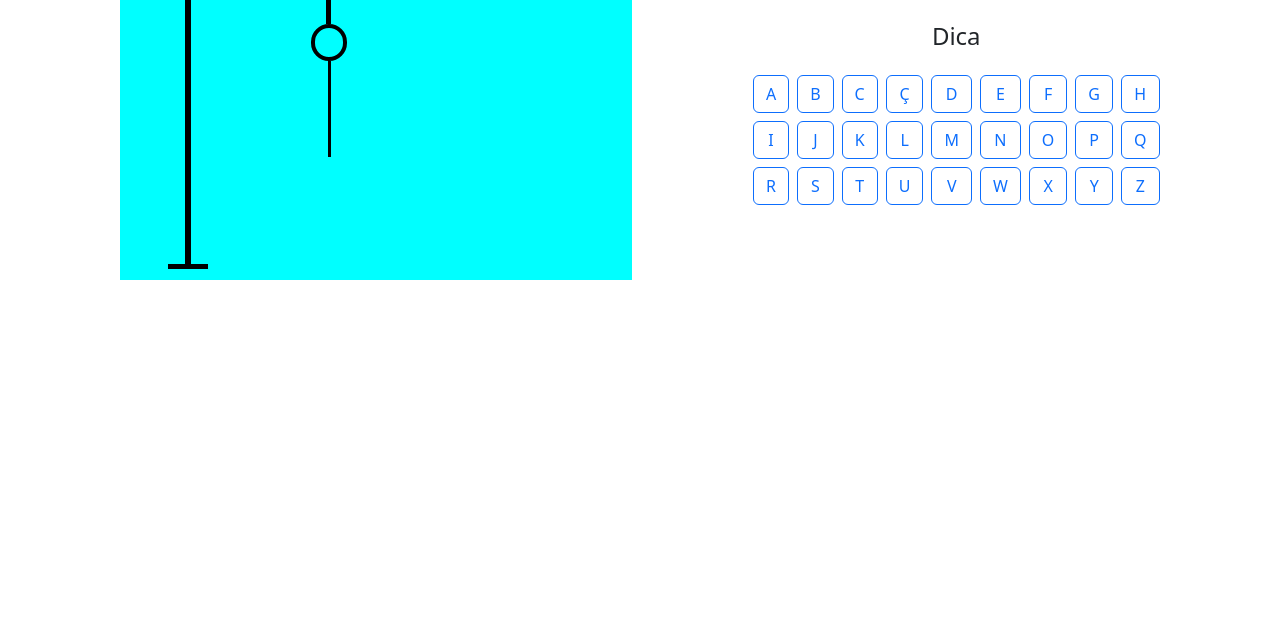
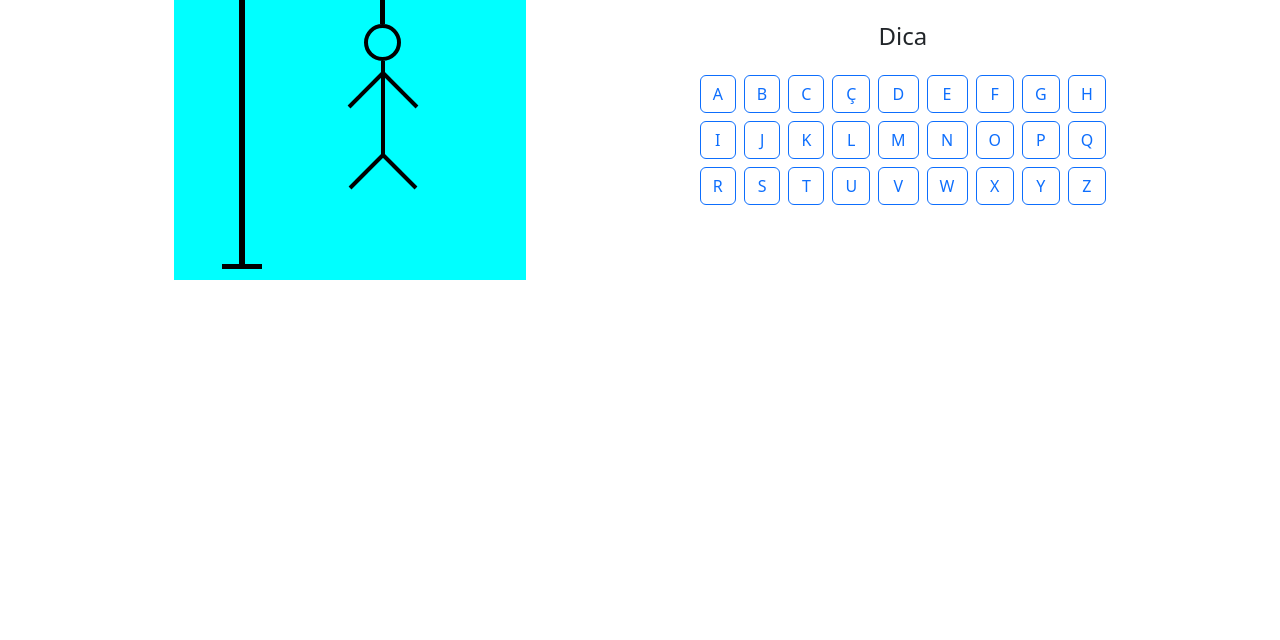
Before and after one commit to GabPSant/Jogo-da-Velha, a plain HTML site: page index.html in a window 1280 px wide. Shown: the part 160-800 px from the top of the page. Drawn offline with nearby package versions, Linux system fonts and the light colour scheme.

Commit message:
Leves alterações no design

```diff
--- a/css/corpo.css
+++ b/css/corpo.css
@@ -47,8 +47,48 @@
 #tronco {
     position: relative;
     top: 8.3rem;
-    right: 1rem;
+    right: 1.06rem;
     background-color: black;
-    width: 3px;
+    width: 4px;
     height: 6rem;
 }
+
+#braco_direito{
+    position: relative;
+    transform: rotate(-45deg);
+    top: 8.6rem;
+    right: 0.25rem;
+    background-color: black;
+    width: 4px;
+    height: 3rem;
+}
+
+#braco_esquerdo{
+    position: relative;
+    transform: rotate(45deg);
+    top: 8.6rem;
+    right: 2.6rem;
+    background-color: black;
+    width: 4px;
+    height: 3rem;
+}
+
+#perna_direita{
+    position: relative;
+    transform: rotate(-45deg);
+    top: 13.7rem;
+    right: 0.8rem;
+    background-color: black;
+    width: 4px;
+    height: 3rem;
+}
+
+#perna_esquerda{
+    position: relative;
+    transform: rotate(45deg);
+    top: 13.7rem;
+    right: 3.05rem;
+    background-color: black;
+    width: 4px;
+    height: 3rem;
+}
--- a/css/jogo.css
+++ b/css/jogo.css
@@ -15,13 +15,15 @@ main {
 
 @media (max-width: 700px) {
     main {
-        display: block;
+        display: flex;
+        flex-direction: column;
+        align-items: center;
     }
 }
 
 aside {
     display: flex;
-    width: 40%;
+    width: 22rem;
     height: 22rem;
     background-color: aqua;
 }
```
Also changed, not shown: index.html (+1 -0 lines).
